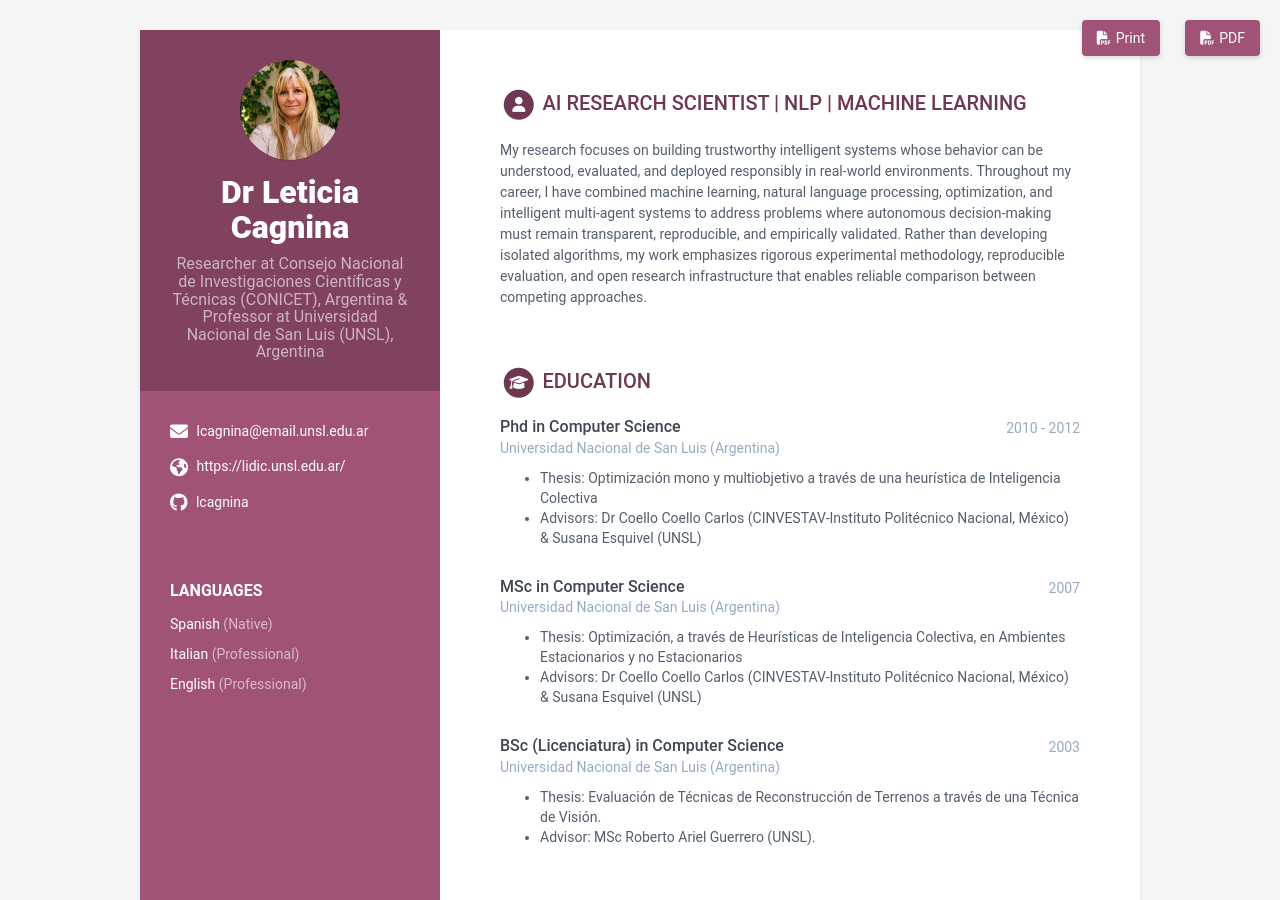
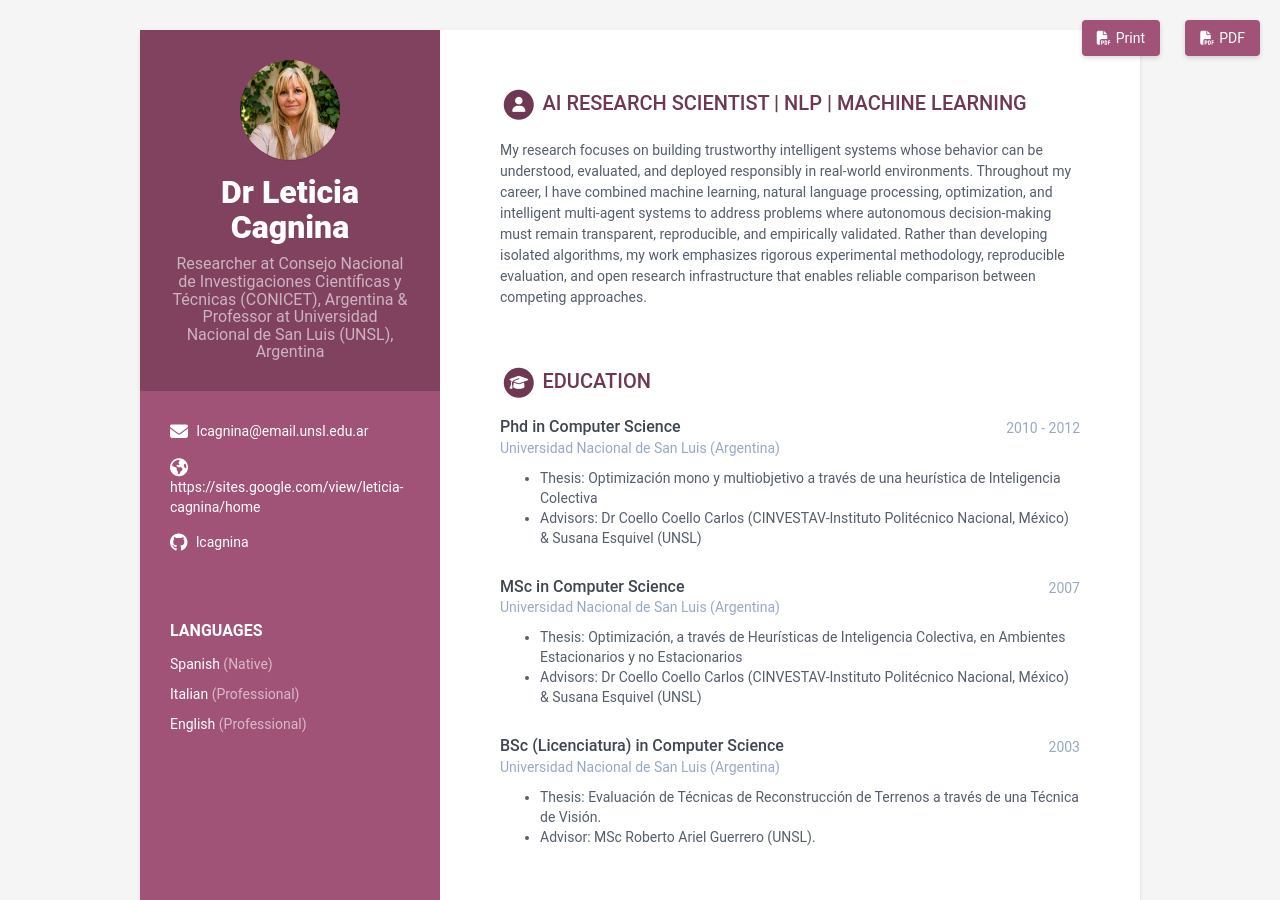
Before and after one commit to lcagnina/lcagnina.github.io, a Jekyll site: the page built from index.html, in a window 1280 px wide and 900 px high. Built offline with Jekyll 4.4.1, drawn with Linux system fonts in a browser that asks for light colours; part of the change alters nothing that is shown.

Commit message:
Update data.yml

```diff
--- a/_data/data.yml
+++ b/_data/data.yml
@@ -10,12 +10,13 @@ sidebar:
   # Profile information
   name: Dr Leticia Cagnina
   tagline: Researcher at Consejo Nacional de Investigaciones Científicas y Técnicas (CONICET), Argentina & Professor at Universidad Nacional de San Luis (UNSL), Argentina
+  link: https://lidic.unsl.edu.ar/
   avatar: profile.png #place a 100x100 picture inside /assets/images/ folder and provide the name of the file below
 
   # Sidebar links
   email: lcagnina@email.unsl.edu.ar
   website: https://sites.google.com/view/leticia-cagnina/home
-  website: https://lidic.unsl.edu.ar/
+  #website: https://lidic.unsl.edu.ar/
   #phone: 012 345 6789
   #timezone: America/Cancun # Enter your timezone, e.g., America/Havana, Africa/Casablanca, America/North_Dakota/Center
   Affiliation: Universidad Nacional de San Luis (UNSL), Argentina & Consejo Nacional de Investigaciones Científicas y Técnicas (CONICET), Argentina
```
